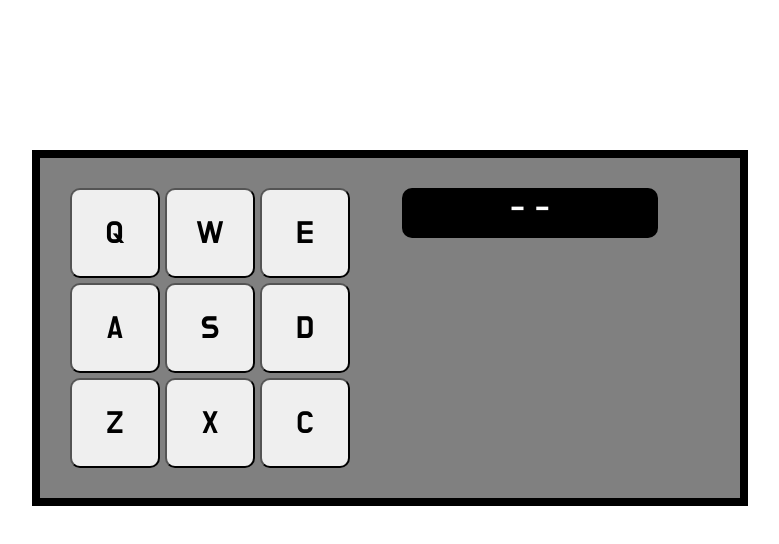
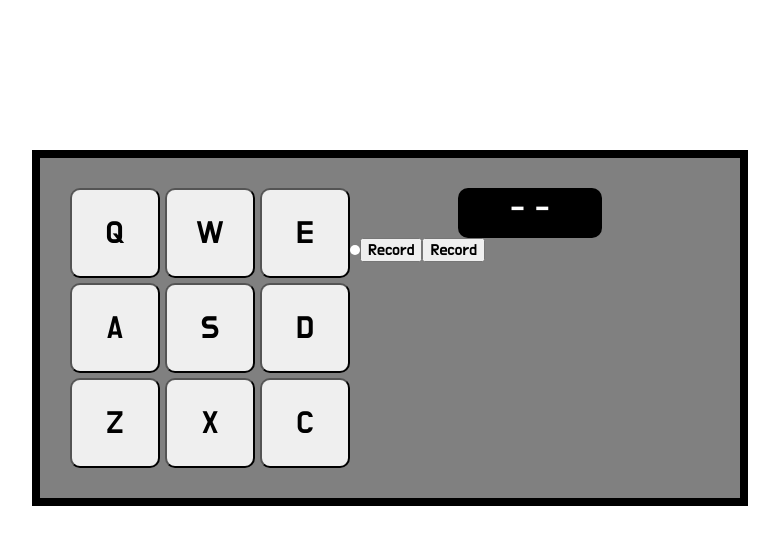
Before and after one commit to Marzdor/React-drumMachine, a React (Create React App) app: page / in a window 1280 px wide. Shown: the top 544 px of the page, without its empty margins (250-1029 px from the left). Built offline with nearby package versions, Linux system fonts and the light colour scheme.

Commit message:
got light to toggle on/off

```diff
--- a/src/App.css
+++ b/src/App.css
@@ -25,6 +25,15 @@
     background-color: #000;
     border-radius: 10px;
   }
+  #settings {
+    width: 100%;
+  }
+  .recOn {
+    background-color: #ff0000;
+  }
+  .recOff {
+    background-color: #fff;
+  }
   .drum-pad {
     height: 90px;
     width: 90px;
@@ -49,4 +58,10 @@
     width: 40%;
     margin: 0 auto;
   }
+  #recLight {
+    display: inline-block;
+    height: 10px;
+    width: 10px;
+    border-radius: 50%;
+  }
 }
--- a/src/App.js
+++ b/src/App.js
@@ -2,6 +2,7 @@ import React, { Component } from "react";
 import "./App.css";
 import Buttons from "./Buttons";
 import Display from "./Display";
+import Settings from "./Settings";
 
 class App extends Component {
   constructor(props) {
@@ -46,16 +47,25 @@ class App extends Component {
         }
       },
       fired: false,
-      displayText: "- -"
+      displayText: "- -",
+      recording: false,
+      playback: []
     };
-    this.handleClick = this.handleClick.bind(this);
+    this.handlePadClick = this.handlePadClick.bind(this);
+    this.handleRecClick = this.handleRecClick.bind(this);
     this.handleKeyPress = this.handleKeyPress.bind(this);
     this.handleKeyUp = this.handleKeyUp.bind(this);
   }
-  handleClick(e) {
+  handlePadClick(e) {
     e.target.children[0].play();
     this.setState({
       displayText: e.target.id
+    });
+  }
+  handleRecClick(e) {
+    const rec = this.state.recording ? false : true;
+    this.setState({
+      recording: rec
     });
   }
   handleKeyPress(e) {
@@ -87,10 +97,16 @@ class App extends Component {
         id="drum-machine"
       >
         <Buttons
-          handleClick={this.handleClick}
+          handlePadClick={this.handlePadClick}
           buttonData={this.state.buttonData}
         />
-        <Display displayText={this.state.displayText} />
+        <section id="settings">
+          <Display displayText={this.state.displayText} />
+          <Settings
+            handleRecClick={this.handleRecClick}
+            recording={this.state.recording}
+          />
+        </section>
       </div>
     );
   }
--- /dev/null
+++ b/src/Settings.js
@@ -0,0 +1,14 @@
+import React from "react";
+
+const Settings = props => {
+  const recClass = props.recording ? "recOn" : "recOff";
+  return (
+    <div>
+      <div id="recLight" className={recClass} />
+      <button onClick={props.handleRecClick}>Record</button>
+      <button>Record</button>
+    </div>
+  );
+};
+
+export default Settings;
```
Also changed, not shown: package.json (+7 -1 lines), 1 other file (tests, documents, lock files or other folders).
